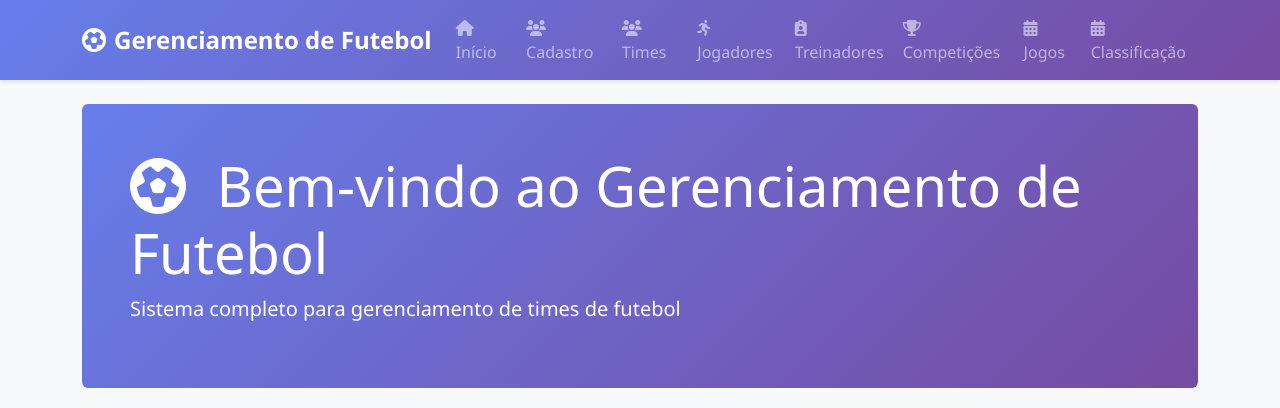
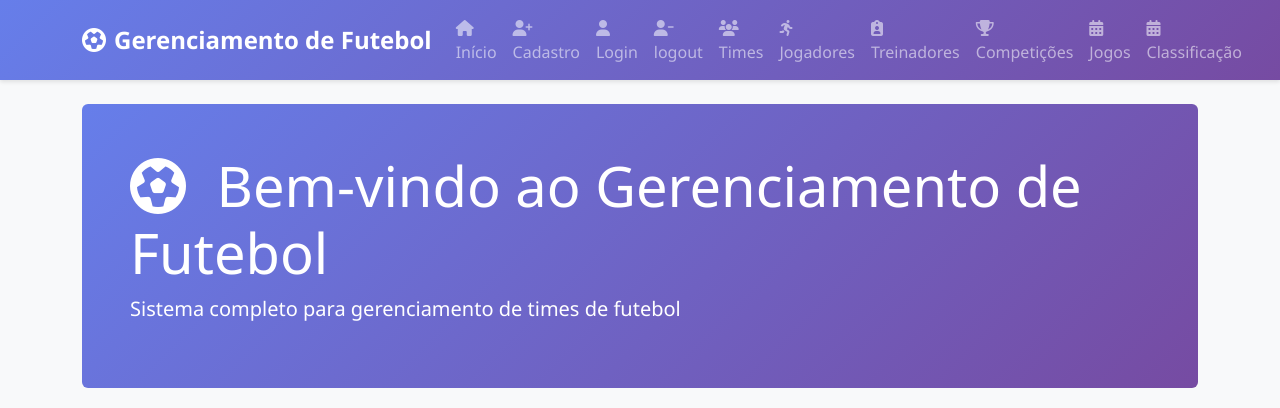
Before and after one commit to Leandersonborgess23/GERENCIAMNETO_FUTEBOL, a Flask app: page / in a window 1280 px wide. Shown: the top 408 px of the page. Run offline with Flask 3, Linux system fonts and the light colour scheme.

Commit message:
create login + logout

```diff
--- a/app/controllers/authentication_controller.py
+++ b/app/controllers/authentication_controller.py
@@ -1,5 +1,5 @@
 from flask import render_template, flash
-from flask_login import login_user
+from flask_login import login_user, logout_user
 from werkzeug.security import check_password_hash
 from app.models.usuario import Usuario
 
@@ -16,3 +16,7 @@ class AuthenticationController:
                 return True
         else:
             return False
+
+    def logout():
+        logout_user()
+        return True
--- a/app/routes.py
+++ b/app/routes.py
@@ -267,4 +267,22 @@ def cadastro_index():
 
 @app.route("/login", methods=["GET", "POST"])
 def login():
-    return login()
+    formulario = LoginForm()
+    if formulario.validate_on_submit():
+        sucesso = AuthenticationController.login(formulario)
+        if sucesso:
+            flash("Login realizado com sucesso!", category='success')
+            return redirect(url_for('index'))
+        else:
+            flash("Erro ao fazer o login. Verifique novamente seus dados.", category='error')
+            return render_template("usuarios/login.html", form = formulario)
+    return render_template("usuarios/login.html", form = formulario)
+
+@app.route('/logout')
+def logout():
+    successo = AuthenticationController.logout()
+    if not successo:
+        flash("Erro ao realizar logout.", "error")
+    else:
+        flash("Logout realizado com sucesso!", "success")
+    return redirect(url_for("login"))
--- a/app/templates/base.html
+++ b/app/templates/base.html
@@ -27,7 +27,17 @@
                     </li>
                     <li class="nav-item">
                         <a class="nav-link" href="{{ url_for('cadastro_index') }}">
-                            <i class="fas fa-users me-1"></i>Cadastro
+                            <i class="fa-solid fa-user-plus"></i>Cadastro
+                        </a>
+                    </li>
+                    <li class="nav-item">
+                        <a class="nav-link" href="{{ url_for('login') }}">
+                            <i class="fa-solid fa-user"></i>Login
+                        </a>
+                    </li>
+                     <li class="nav-item">
+                        <a class="nav-link" href="{{ url_for('logout') }}">
+                            <i class="fa-solid fa-user-minus"></i>logout
                         </a>
                     </li>
                     <li class="nav-item">
```
Also changed, not shown: app/templates/usuarios/login.html (added, +24 -0 lines), instance/gerenciamento_futebol.db.
